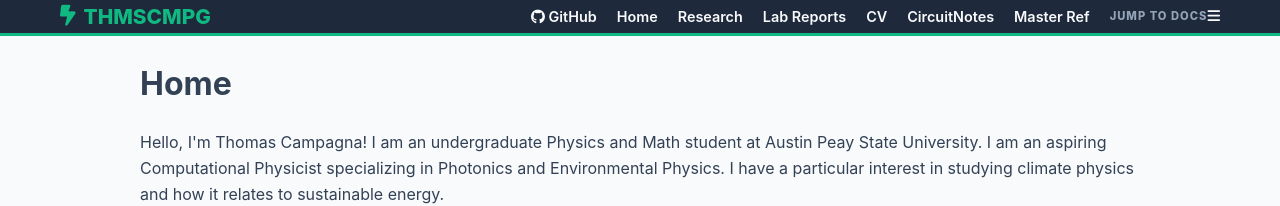
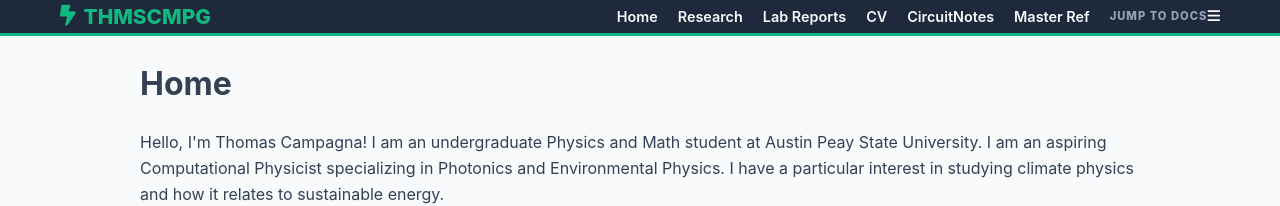
Before and after one commit to THMSCMPG/THMSCMPG.github.io, a Jekyll site: the page built from index.html, in a window 1280 px wide and 900 px high. Shown: the top 206 px of the window. Built offline with Jekyll 4.4.1, drawn with Linux system fonts in a browser that asks for light colours.

Commit message:
Update default.html

```diff
--- a/_layouts/default.html
+++ b/_layouts/default.html
@@ -13,7 +13,6 @@
         <div class="container">
             <a href="https://thmscmpg.github.io/" class="logo"><i class="fas fa-bolt-lightning"></i> THMSCMPG</a>
             <ul class="nav-links">
-                <li><a href="https://github.com/THMSCMPG"><i class="fab fa-github"></i> GitHub</a></li>
                 <li><a href="https://thmscmpg.github.io/">Home</a></li>
                 <li><a href="https://thmscmpg.github.io/projects.html">Research</a></li>
                 <li><a href="https://thmscmpg.github.io/reports.html">Lab Reports</a></li>
@@ -53,6 +52,7 @@
 
     <footer class="footer">
         <p>&copy; 2026 Thomas Campagna | Physics & Mathematics</p>
+        <li><a href="https://github.com/THMSCMPG"><i class="fab fa-github"></i> GitHub</a></li>
     </footer>
 
 </body>
```
